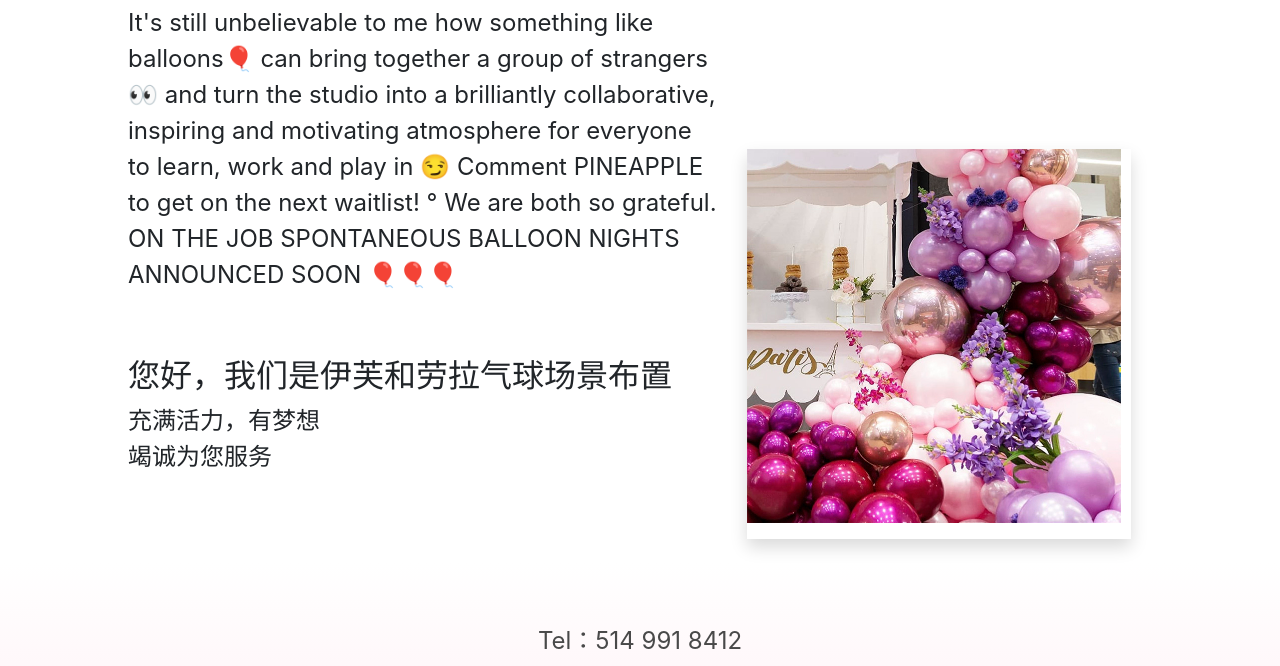
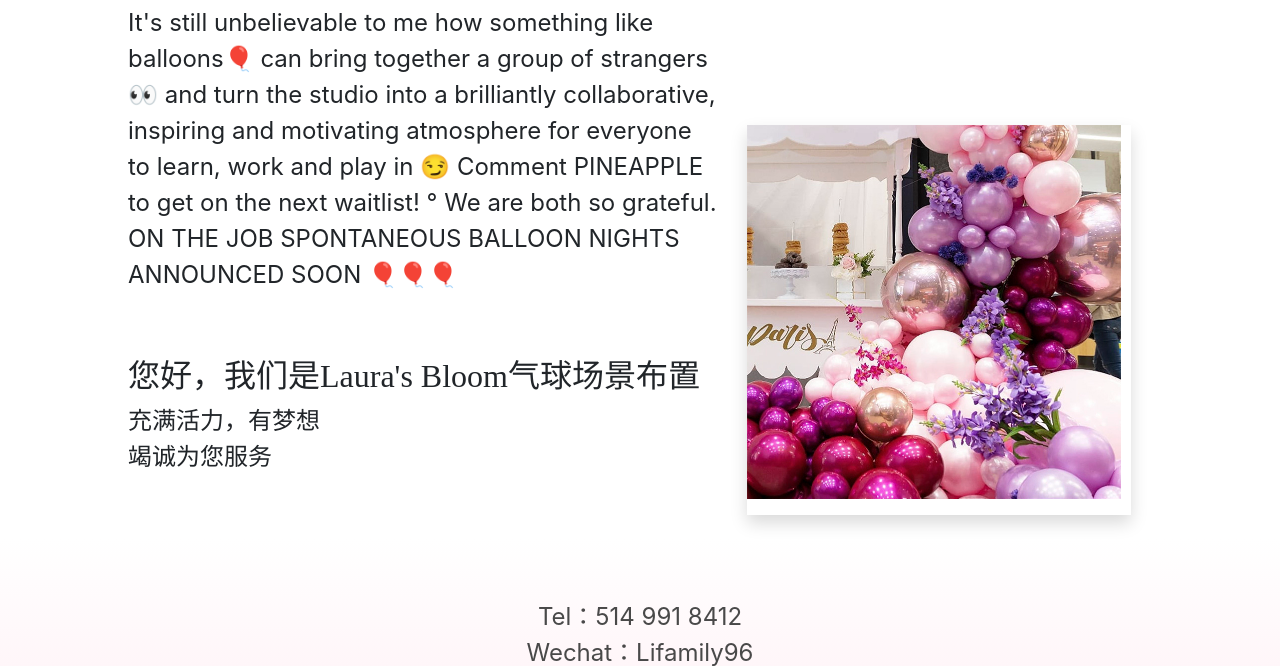
Before and after one commit to StudioWang/lauraballoon, a plain HTML site: page myself.html in a window 1280 px wide. Shown: the part 1133-1799 px from the top of the page. Drawn offline with nearby package versions, Linux system fonts and the light colour scheme; animation ran at ten frames a second.

Commit message:
Add files via upload

```diff
--- a/myself.html
+++ b/myself.html
@@ -151,21 +151,22 @@
         </p>
         </br></br>
 
-        <h2 class="fontChina">您好，我们是伊芙和劳拉气球场景布置</h2>
+        <h2 class="fontChina">您好，我们是Laura's Bloom气球场景布置</h2>
         <p class="fontChina">
         充满活力，有梦想</br>
         竭诚为您服务
         </p>
       </br></br>
     </div>
+    <div  class="smallHide">
     <div id="wrap" class="profile shadow">
         <canvas id="output" width=770px height=770px></canvas>
     </div>
-</div>
     <div id="images">
         <img id="source" src="support/img/profilpic/ballonMove.JPG" alt="a" crossOrigin = "Anonymous"/>
         <img id="map" src="support/img/profilpic/ballonMoveShadow.JPG" alt="b" crossOrigin = "Anonymous"/>
     </div>
+  </div>
     <script>
         console.clear();
 
```
